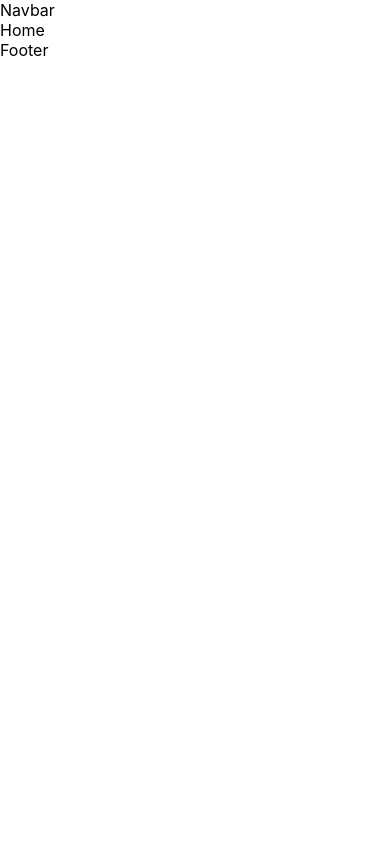
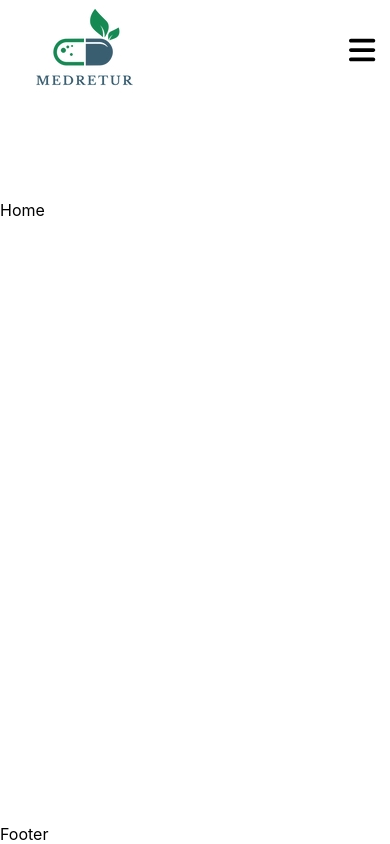
Before and after one commit to heritier-kodehode/returmed, a React (Create React App) app: page / in a window 390 px wide. Built offline with nearby package versions, Linux system fonts and the light colour scheme.

Commit message:
implemented font awesome icons and mobile and browser container for menu items

```diff
--- a/package.json
+++ b/package.json
@@ -4,6 +4,11 @@
   "homepage": "https://heritier-kodehode.github.io/returmed",
   "private": true,
   "dependencies": {
+    "@emotion/styled": "^11.10.5",
+    "@fortawesome/fontawesome-svg-core": "^6.2.1",
+    "@fortawesome/free-regular-svg-icons": "^6.2.1",
+    "@fortawesome/free-solid-svg-icons": "^6.2.1",
+    "@fortawesome/react-fontawesome": "^0.2.0",
     "@testing-library/jest-dom": "^5.16.5",
     "@testing-library/react": "^13.4.0",
     "@testing-library/user-event": "^13.5.0",
--- a/public/index.html
+++ b/public/index.html
@@ -15,6 +15,8 @@
       user's mobile device or desktop. See https://developers.google.com/web/fundamentals/web-app-manifest/
     -->
     <link rel="manifest" href="%PUBLIC_URL%/manifest.json" />
+    <link href="https://cdnjs.cloudflare.com/ajax/libs/font-awesome/6.1.1/css/all.min.css" integrity="sha512-KfkfwYDsLkIlwQp6LFnl8zNdLGxu9YAA1QvwINks4PhcElQSvqcyVLLD9aMhXd13uQjoXtEKNosOWaZqXgel0g==" crossorigin="anonymous" referrerpolicy="no-referrer" rel="stylesheet" />
+
     <!--
       Notice the use of %PUBLIC_URL% in the tags above.
       It will be replaced with the URL of the `public` folder during the build.
--- a/src/App.css
+++ b/src/App.css
@@ -1,38 +1,5 @@
-.App {
-  text-align: center;
+*{
+  margin: 0;
+  padding: 0;
+  box-sizing: border-box;
 }
-
-.App-logo {
-  height: 40vmin;
-  pointer-events: none;
-}
-
-@media (prefers-reduced-motion: no-preference) {
-  .App-logo {
-    animation: App-logo-spin infinite 20s linear;
-  }
-}
-
-.App-header {
-  background-color: #282c34;
-  min-height: 100vh;
-  display: flex;
-  flex-direction: column;
-  align-items: center;
-  justify-content: center;
-  font-size: calc(10px + 2vmin);
-  color: white;
-}
-
-.App-link {
-  color: #61dafb;
-}
-
-@keyframes App-logo-spin {
-  from {
-    transform: rotate(0deg);
-  }
-  to {
-    transform: rotate(360deg);
-  }
-}
--- a/src/App.js
+++ b/src/App.js
@@ -1,22 +1,33 @@
 import { useState, createContext } from 'react';
+import './App.css';
+import styled from 'styled-components';
 import { Route, Routes } from 'react-router-dom';
 import Footer from './components/footer/Footer';
 import Navbar from './components/navbar/Navbar';
 import Home from './pages/home/home';
+import Partners from './pages/partners/Partners';
+
+const AppContainer = styled.div`
+  display: flex;
+  flex-direction: column;
+  width: 100%;
+  height: 100vh;
+`;
 
 export const Context = createContext();
 
 function App() {
   return (
-    <Context.Provider>
-      <div className='App'>
+    <Context.Provider value={''}>
+      <AppContainer className='App'>
         <Navbar />
         <Routes>
           <Route path='/' element={<Home />} />
+          <Route path='/partners' element={<Partners />} />
         </Routes>
 
         <Footer />
-      </div>
+      </AppContainer>
     </Context.Provider>
   );
 }
--- a/src/components/footer/Footer.js
+++ b/src/components/footer/Footer.js
@@ -1,7 +1,12 @@
 import React from 'react';
+import styled from 'styled-components';
+
+const FooterContainer = styled.footer`
+  margin-top: auto;
+`;
 
 function Footer() {
-  return <div>Footer</div>;
+  return <FooterContainer>Footer</FooterContainer>;
 }
 
 export default Footer;
--- a/src/components/navbar/Navbar.js
+++ b/src/components/navbar/Navbar.js
@@ -1,7 +1,130 @@
-import React from 'react';
+import React, { useState } from 'react';
+import { NavLink } from 'react-router-dom';
+import styled from 'styled-components';
+import { FontAwesomeIcon } from '@fortawesome/react-fontawesome';
+import { faXmark } from '@fortawesome/free-solid-svg-icons';
+import { faBars } from '@fortawesome/free-solid-svg-icons';
+import menuLogo from '../../images/menulogo.jpg';
+const NavBarContainer = styled.header`
+  display: flex;
+  position: fixed;
+  height: 100px;
+  width: 100%;
+  min-width: 100%;
+  justify-content: space-between;
+  padding: 0 10px;
+  align-items: center;
+  position: relative;
+
+  @media (min-width: 990px) {
+    flex-direction: column;
+    align-items: flex-start;
+  }
+`;
+
+const LogoContainer = styled.div`
+  height: 155px;
+  display: flex;
+  align-items: center;
+`;
+
+const MobileMenuContainer = styled.div`
+  @media (min-width: 990px) {
+    display: none;
+  }
+`;
+
+const MobileMenuList = styled.ul`
+  position: absolute;
+  top: 0;
+  left: 0;
+  min-width: 100%;
+  border: 2px solid black;
+  padding: 30px 0 0 0;
+  display: ${(props) => (props.mobileMenuActive ? 'flex' : 'none')};
+  flex-direction: column;
+
+  z-index: 99;
+  background-color: white;
+  transition: all 2s;
+  height: ${(props) => (props.mobileMenuActive ? '100vh' : '0vh')};
+`;
+const MobileMenuListItem = styled.li`
+  list-style: none;
+  text-align: center;
+`;
+const MobileMenuListLogo = styled.li`
+  list-style: none;
+  text-align: center;
+`;
+const MobileMenuListKross = styled.li`
+  list-style: none;
+  text-align: right;
+
+  padding: 0 15px 0 0;
+`;
+
+const MenuContainer = styled.ul`
+  width: 100%;
+  height: 75px;
+  display: flex;
+  background-color: black;
+  color: white;
+  align-items: center;
+  padding: 2rem 2rem;
+  @media (max-width: 990px) {
+    display: none;
+  }
+`;
+const MenuItem = styled.li`
+  list-style: none;
+  margin-right: 10px;
+`;
+
+const LogoImgMobile = styled.img``;
+
+const LogoImgHeader = styled.img`
+  margin: 50px 0;
+`;
+
+const StyledIcon = styled(FontAwesomeIcon)`
+  font-size: 30px;
+  cursor: pointer;
+  padding: 5px;
+  width: min-content;
+`;
 
 function Navbar() {
-  return <div>Navbar</div>;
+  const [mobileMenuActive, setMobileMenuActive] = useState(false);
+
+  function handleMobileMenu() {
+    setMobileMenuActive(!mobileMenuActive);
+  }
+  return (
+    <NavBarContainer>
+      <LogoContainer>
+        <LogoImgHeader src={menuLogo} placeholder='logo' />
+      </LogoContainer>
+      <MobileMenuContainer>
+        <MobileMenuList mobileMenuActive={mobileMenuActive}>
+          <MobileMenuListKross>
+            <StyledIcon onClick={handleMobileMenu} icon={faXmark} />
+          </MobileMenuListKross>
+          <MobileMenuListLogo>
+            <LogoImgMobile src={menuLogo} placeholder='logo' />
+          </MobileMenuListLogo>
+
+          <MobileMenuListItem>Home</MobileMenuListItem>
+          <MobileMenuListItem>Partners</MobileMenuListItem>
+        </MobileMenuList>
+        <StyledIcon onClick={handleMobileMenu} icon={faBars} />
+      </MobileMenuContainer>
+      <MenuContainer>
+        <MenuItem>Home</MenuItem>
+        <MenuItem>Partners</MenuItem>
+      </MenuContainer>
+    </NavBarContainer>
+  );
 }
 
 export default Navbar;
--- a/src/pages/home/home.js
+++ b/src/pages/home/home.js
@@ -1,7 +1,12 @@
 import React from 'react';
+import styled from 'styled-components';
+
+const HomeContainer = styled.div`
+  margin-top: 100px;
+`;
 
 function Home() {
-  return <div>Home</div>;
+  return <HomeContainer>Home</HomeContainer>;
 }
 
 export default Home;
```
Also changed, not shown: src/images/menulogo.jpg (added), 1 other file (tests, documents, lock files or other folders).
